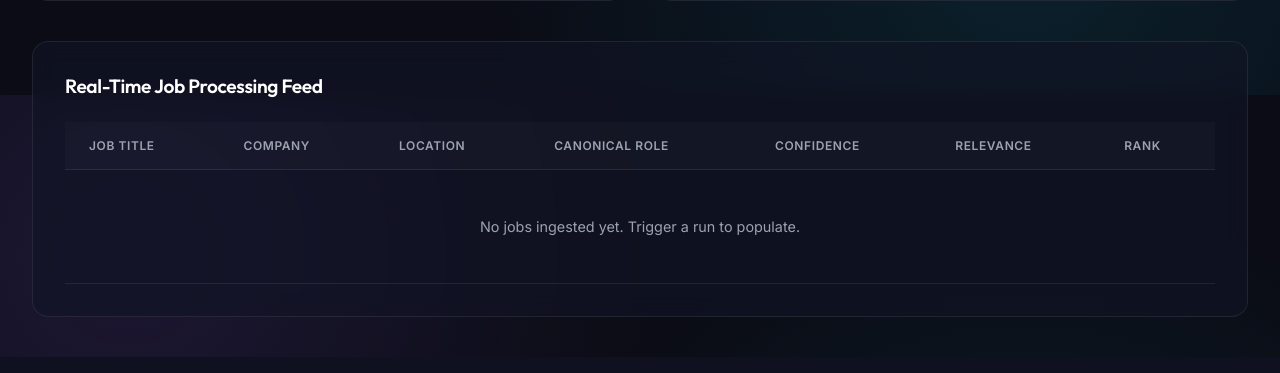
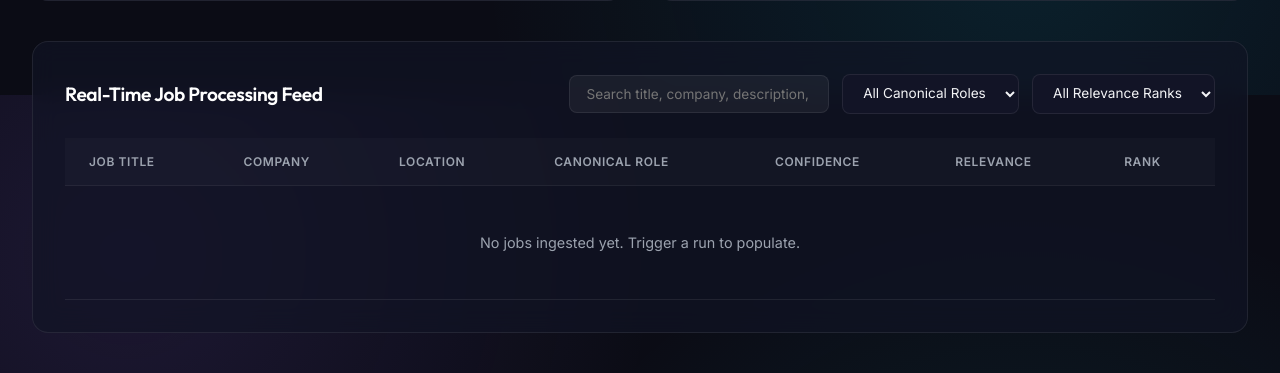
Before and after one commit to prathamsingh404/JobIntel, a FastAPI app: page / in a window 1280 px wide. Shown: the part 705-1078 px from the top of the page. Before the commit the page ends 1045 px from the top, so only its background shows below. Run offline with FastAPI, Linux system fonts and the light colour scheme; parts of the project's set-up code (start-up, migrations or seed data) failed here and were passed over.

```diff
--- a/app/dashboard/templates/index.html
+++ b/app/dashboard/templates/index.html
@@ -319,6 +319,12 @@
             from { transform: translateY(100px); opacity: 0; }
             to { transform: translateY(0); opacity: 1; }
         }
+
+        /* Filter Controls Styling */
+        .filter-bar input:focus, .filter-bar select:focus {
+            border-color: var(--accent-purple) !important;
+            box-shadow: 0 0 10px rgba(168, 85, 247, 0.2);
+        }
     </style>
 </head>
 <body>
@@ -389,8 +395,37 @@
 
         <!-- Recent Jobs Explorer Table -->
         <div class="panel table-panel">
-            <div class="panel-header">
+            <div class="panel-header" style="flex-wrap: wrap; gap: 1rem;">
                 <h2 class="panel-title">Real-Time Job Processing Feed</h2>
+                <!-- Filter Bar Controls -->
+                <div class="filter-bar" style="display: flex; gap: 0.8rem; flex-wrap: wrap; align-items: center;">
+                    <div class="input-wrapper" style="position: relative;">
+                        <input type="text" id="search-input" placeholder="Search title, company, description, skills..."
+                               style="background: rgba(255,255,255,0.05); border: 1px solid var(--border-color); border-radius: 8px; padding: 0.6rem 1rem; color: #fff; font-family: 'Inter', sans-serif; font-size: 0.85rem; width: 260px; outline: none; transition: all 0.3s;"
+                               oninput="debouncedFetchJobs()">
+                    </div>
+                    <select id="role-filter" onchange="fetchJobs()"
+                            style="background: #121426; border: 1px solid var(--border-color); border-radius: 8px; padding: 0.6rem 1rem; color: var(--text-main); font-family: 'Inter', sans-serif; font-size: 0.85rem; outline: none; cursor: pointer; border: 1px solid var(--border-color);">
+                        <option value="">All Canonical Roles</option>
+                        <option value="ml_engineer">ML Engineer</option>
+                        <option value="ai_engineer">AI Engineer</option>
+                        <option value="llm_engineer">LLM Engineer</option>
+                        <option value="data_scientist">Data Scientist</option>
+                        <option value="data_engineer">Data Engineer</option>
+                        <option value="devops_engineer">DevOps Engineer</option>
+                        <option value="backend_engineer">Backend Engineer</option>
+                        <option value="fullstack_engineer">Fullstack Engineer</option>
+                    </select>
+                    <select id="rank-filter" onchange="fetchJobs()"
+                            style="background: #121426; border: 1px solid var(--border-color); border-radius: 8px; padding: 0.6rem 1rem; color: var(--text-main); font-family: 'Inter', sans-serif; font-size: 0.85rem; outline: none; cursor: pointer; border: 1px solid var(--border-color);">
+                        <option value="">All Relevance Ranks</option>
+                        <option value="excellent">Excellent</option>
+                        <option value="good">Good</option>
+                        <option value="moderate">Moderate</option>
+                        <option value="weak">Weak</option>
+                        <option value="reject">Reject</option>
+                    </select>
+                </div>
             </div>
             <div class="table-container">
                 <table>
@@ -455,15 +490,36 @@
             }
         }
 
+        let debounceTimer = null;
+        function debouncedFetchJobs() {
+            clearTimeout(debounceTimer);
+            debounceTimer = setTimeout(() => {
+                fetchJobs();
+            }, 300);
+        }
+
         async function fetchJobs() {
             try {
-                const response = await fetch("/api/jobs");
+                const searchVal = document.getElementById("search-input").value;
+                const roleVal = document.getElementById("role-filter").value;
+                const rankVal = document.getElementById("rank-filter").value;
+
+                let url = "/api/jobs?limit=50";
+                if (searchVal) url += `&search=${encodeURIComponent(searchVal)}`;
+                if (roleVal) url += `&role=${encodeURIComponent(roleVal)}`;
+                if (rankVal) url += `&rank=${encodeURIComponent(rankVal)}`;
+
+                const response = await fetch(url);
                 const jobs = await response.json();
 
                 const tbody = document.getElementById("jobs-table-body");
-                if (jobs.length === 0) return;
+                tbody.innerHTML = "";
 
-                tbody.innerHTML = "";
+                if (jobs.length === 0) {
+                    tbody.innerHTML = `<tr><td colspan="7" style="text-align: center; color: var(--text-muted); padding: 3rem;">No jobs match your search filters.</td></tr>`;
+                    return;
+                }
+
                 jobs.forEach(job => {
                     const row = document.createElement("tr");
 
```
